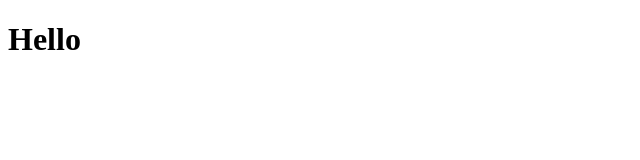
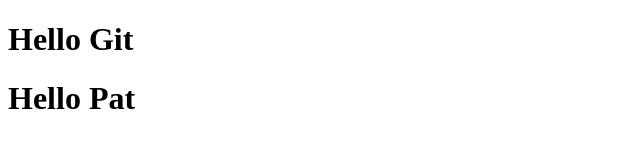
Before and after one commit to SIRAPHONE/Hello-Git, a plain HTML site: page index.html in a window 1280 px wide. Shown: the whole page, without its empty margins (0-640 px from the left). Drawn offline with Linux system fonts and the light colour scheme.

```diff
--- a/index.html
+++ b/index.html
@@ -6,6 +6,7 @@
     <title>Document</title>
 </head>
 <body>
-    <h1>Hello</h1>
+    <h1>Hello Git</h1>
+    <h1>Hello Pat</h1>
 </body>
 </html>
```
